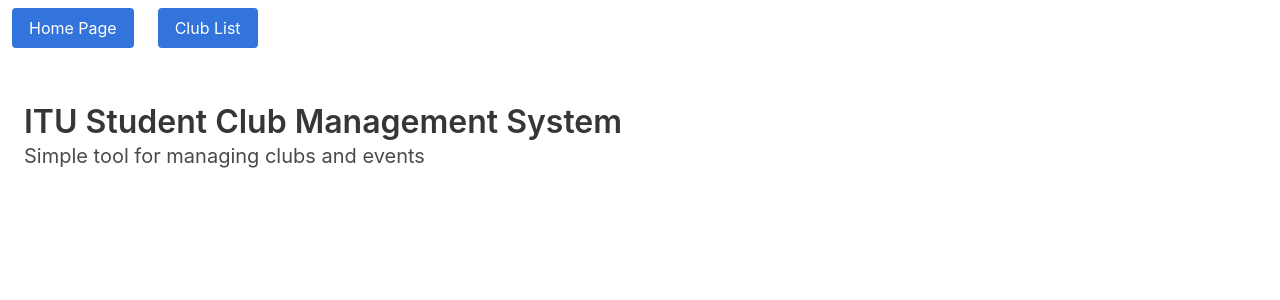
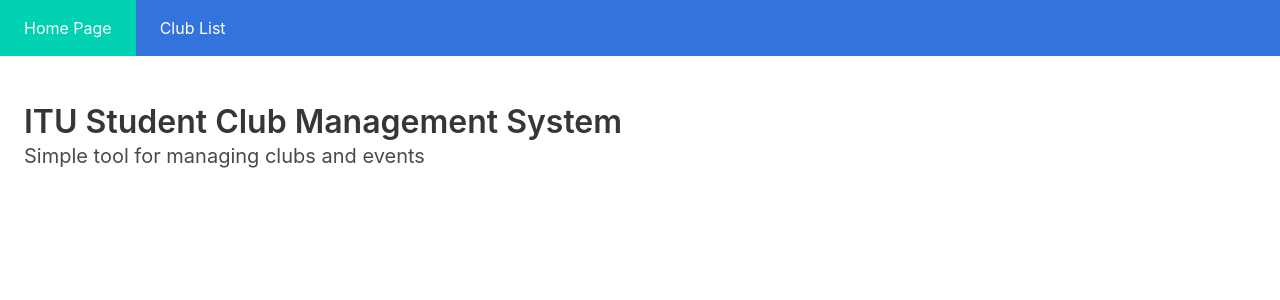
Before and after one commit to anilozlu/itu-scms, a Flask app: page / in a window 1280 px wide. Shown: the top 300 px of the page. Run offline with Flask 2, Linux system fonts and the light colour scheme.

Commit message:
Small design changes, added mysql.connector to server.py.

```diff
--- a/server.py
+++ b/server.py
@@ -1,5 +1,5 @@
 from flask import Flask, render_template
-from flaskext.mysql import MySQL
+import mysql.connector
 import views
 
 def create_app():
--- a/static/scms.css
+++ b/static/scms.css
@@ -1,4 +1,16 @@
 .table tr:hover {
-    background-color: #00d1b2;
-    color: #fff;
-  }
+  background-color: #00d1b2;
+  color: #fff;
+}
+.bg-blue {
+  background-color: #3273dc;
+}
+.bg-cyan {
+  background-color: #00d1b2;
+}
+.bg-blue a{
+  color:white;
+}
+.navbar-item a:hover {
+  background-color:#00d1b2;
+}
--- a/templates/home.html
+++ b/templates/home.html
@@ -1,5 +1,5 @@
 {% extends "layout.html" %}
-{% block title %} Clubs {% endblock %}
+{% block title %} Home {% endblock %}
 {% block content %}
         <h1 class="title">ITU Student Club Management System</h1>
         <p class="subtitle">Simple tool for managing clubs and events</p>
--- a/templates/layout.html
+++ b/templates/layout.html
@@ -8,13 +8,13 @@
     </head>
     <body>
         <header>
-            <nav class="navbar" aria_label="main navigation">
+            <nav class="navbar bg-blue" aria_label="main navigation">
                 <div class="navbar-brand">
-                    <span class="navbar-item">
-                        <a class="button is-link" href="{{ url_for('home_page') }}">Home Page</a>
+                    <span class="navbar-item bg-cyan">
+                        <a class="navbar-item" href="{{ url_for('home_page') }}">Home Page</a>
                     </span>
                     <span class="navbar-item">
-                        <a class="button is-link" href="{{ url_for('clubs_page') }}">Club List</a>
+                        <a class="navbar-item" href="{{ url_for('clubs_page') }}">Club List</a>
                     </span>
                 </ul>
             </nav>
```
